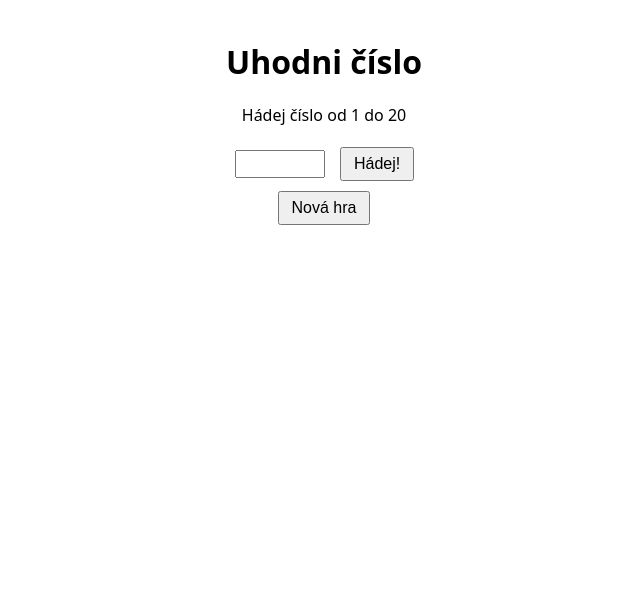
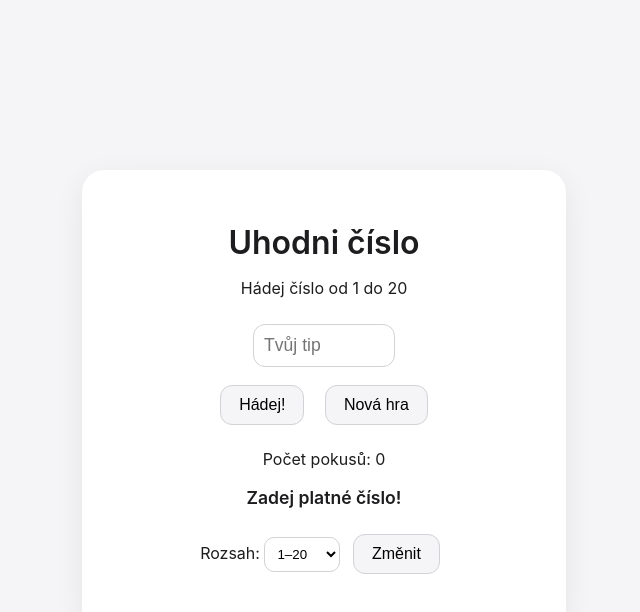
Before and after one commit to gyarab/2025_WT_Zinovyev, a plain HTML site: page jsgame/Index.html in a window 1280 px wide. Both pictures are taken after a click on the button "Hádej!". Shown: the whole page, without its empty margins (316-956 px from the left). Drawn offline with Linux system fonts and the light colour scheme.

Commit message:
Refactor HTML and CSS for game interface
Updated styles and structure for improved layout and user experience.

```diff
--- a/jsgame/Index.html
+++ b/jsgame/Index.html
@@ -7,37 +7,178 @@
 
     <style>
         body {
-            font-family: system-ui, sans-serif;
-            max-width: 600px;
-            margin: 40px auto;
+            margin: 0;
+            padding: 0;
+            background: #f5f5f7; /* Apple-style grey */
+            font-family: -apple-system, BlinkMacSystemFont, "SF Pro", system-ui, sans-serif;
+            display: flex;
+            justify-content: center;
+            align-items: center;
+            height: 100vh;
+            color: #1d1d1f;
+        }
+
+        .container {
+            background: white;
+            width: 90%;
+            max-width: 420px;
+            padding: 32px;
+            border-radius: 22px;
+            box-shadow: 0 8px 30px rgba(0,0,0,.07);
             text-align: center;
         }
+
+        h1 {
+            font-weight: 600;
+            margin-bottom: 10px;
+        }
+
         input {
-            padding: 3px;
-            margin: 6px;
+            padding: 10px;
+            margin: 10px 0;
+            font-size: 1.1rem;
+            width: 120px;
+            border-radius: 12px;
+            border: 1px solid #d2d2d7;
+            outline: none;
+            transition: 0.2s;
+        }
+
+        input:focus {
+            border-color: #0071e3;
+            box-shadow: 0 0 0 4px rgba(0,113,227,0.2);
+        }
+
+        button {
+            padding: 10px 18px;
+            margin: 8px;
             font-size: 1rem;
-            width: 80px;
+            border-radius: 12px;
+            border: 1px solid #d2d2d7;
+            background: #f5f5f7;
+            cursor: pointer;
+            transition: 0.2s;
         }
-        button {
-            padding: 6px 12px;
-            font-size: 1rem;
-            margin: 5px;
-            cursor: pointer;
+
+        button:hover {
+            background: #e5e5e7;
         }
+
+        button:active {
+            background: #dcdcdf;
+        }
+
+        select {
+            padding: 8px;
+            border-radius: 10px;
+            border: 1px solid #d2d2d7;
+            background: white;
+        }
+
         #message {
-            margin-top: 15px;
-            font-weight: bold;
-            transition: .2s;
+            margin-top: 18px;
+            font-weight: 600;
+            font-size: 1.1rem;
         }
+
     </style>
 </head>
 <body>
-    <h1>Uhodni číslo</h1>
 
-    <p>Hádej číslo od <span id="min">1</span> do <span id="max">20</span></p>
+    <div class="container">
+        <h1>Uhodni číslo</h1>
 
-    <input id="guess" type="number">
-    <button id="guessBtn">Hádej!</button>
-    <br>
+        <p>Hádej číslo od <span id="min">1</span> do <span id="max">20</span></p>
 
-    <button onclick="newGame()">Nová hra</button>
+        <input id="guess" type="number" placeholder="Tvůj tip">
+        <br>
+        <button id="guessBtn">Hádej!</button>
+        <button onclick="newGame()">Nová hra</button>
+
+        <p>Počet pokusů: <span id="attempts">0</span></p>
+
+        <p id="message"></p>
+
+        <p>
+            Rozsah:
+            <select id="rangeSelect">
+                <option value="20">1–20</option>
+                <option value="100">1–100</option>
+            </select>
+            <button onclick="changeRange()">Změnit</button>
+        </p>
+    </div>
+
+    <script>
+        let secretNumber
+        let attempts
+        let maxAttempts = 8
+        let maxRange = 20
+        let gameOver = false
+
+        const attemptsEl = document.getElementById('attempts')
+        const messageEl = document.getElementById('message')
+
+        function newGame() {
+            secretNumber = Math.floor(Math.random() * maxRange) + 1
+            attempts = 0
+            gameOver = false
+            messageEl.textContent = ""
+            messageEl.style.color = "#1d1d1f"
+            attemptsEl.textContent = 0
+
+            console.log("=== NOVÁ HRA ===")
+            console.log("Tajné číslo:", secretNumber)
+        }
+
+        function checkGuess() {
+            if (gameOver) return
+
+            const guess = Number(document.getElementById('guess').value)
+            if (!guess || guess < 1 || guess > maxRange) {
+                messageEl.textContent = "Zadej platné číslo!"
+                return
+            }
+
+            attempts++
+            attemptsEl.textContent = attempts
+
+            console.log(`Pokus ${attempts}: hráč tipuje ${guess}`)
+
+            if (guess === secretNumber) {
+                messageEl.textContent = `Vyhra! Uhodl jsi číslo ${secretNumber}!`
+                messageEl.style.color = "#2ecc71"
+                gameOver = true
+                return
+            }
+
+            if (attempts >= maxAttempts) {
+                messageEl.textContent = `Prohra! Hledané číslo bylo ${secretNumber}.`
+                messageEl.style.color = "#e63946"
+                gameOver = true
+                return
+            }
+
+            if (guess < secretNumber) {
+                messageEl.textContent = "Zkus větší číslo!"
+            } else {
+                messageEl.textContent = "Zkus menší číslo!"
+            }
+        }
+
+        function changeRange() {
+            maxRange = Number(document.getElementById('rangeSelect').value)
+            document.getElementById('max').textContent = maxRange
+            newGame()
+        }
+
+        document.getElementById('guessBtn').addEventListener('click', checkGuess)
+        document.getElementById('guess').addEventListener('keydown', e => {
+            if (e.key === 'Enter') checkGuess()
+        })
+
+        newGame()
+    </script>
+
+</body>
+</html>
```
